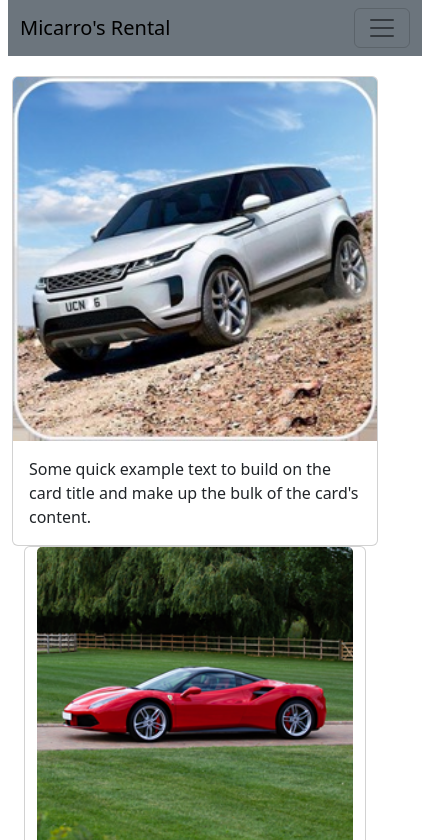
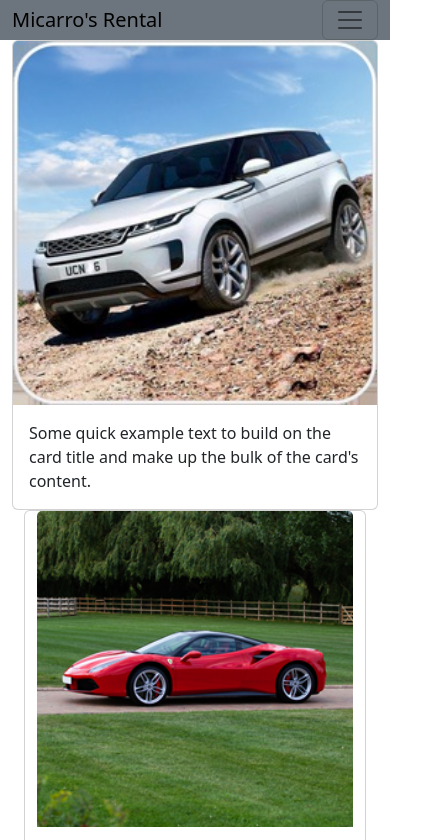
Before and after one commit to fmolachino/PreEntrega2Molachino, a plain HTML site: page index.html in a window 390 px wide. Shown: the top 840 px of the page, 422 px wide, since content can reach past the window. Drawn offline with nearby package versions, Linux system fonts and the light colour scheme.

Commit message:
100% responsive index, still some style leftovers

```diff
--- a/css/main.css
+++ b/css/main.css
@@ -1,6 +1,7 @@
 body{
     margin: 0px;
     padding: 0px;
+    justify-content: center;
 }
 
 .max-half{
@@ -12,6 +13,7 @@ body{
 
 nav{
     margin: 20px;
+    max-width: 95%;
 }
 
 .min-img-width{
@@ -32,6 +34,11 @@ nav{
     justify-content: center;
 }
 
+.no-margin-pad{
+    margin: 0px;
+    padding: 0px;
+}
+
 @media (max-width: 991px) {
     .max-half{
         max-width: 100%;
--- a/index.html
+++ b/index.html
@@ -8,10 +8,11 @@
     <link rel="stylesheet" href="./css/main.css">
     <title>Document</title>
 </head>
-<body>
 
-  <div class="row">
-    <nav class="navbar navbar-expand-lg bg-secondary">
+<body class="">
+
+  <div class="row no-margin-pad">
+    <nav class="navbar navbar-expand-lg bg-secondary no-margin-pad">
         <div class="container-fluid">
           <a class="navbar-brand" href="./index.html">Micarro's Rental</a>
           <button class="navbar-toggler" type="button" data-bs-toggle="collapse" data-bs-target="#navbarNavDropdown" aria-controls="navbarNavDropdown" aria-expanded="false" aria-label="Toggle navigation">
@@ -40,7 +41,7 @@
         </div>
       </nav>
   </div>
-  <div class="row welcome sm-pad">
+  <div class="welcome sm-pad">
     <p class="fs-4">Welcome to Micarro's rental. We have the most premium vehicles in the market. With more than 20 years on the bussines, we are able to certificate our...........</p>
   </div>
     <div class="container-fluid flex-enlinea">
```
